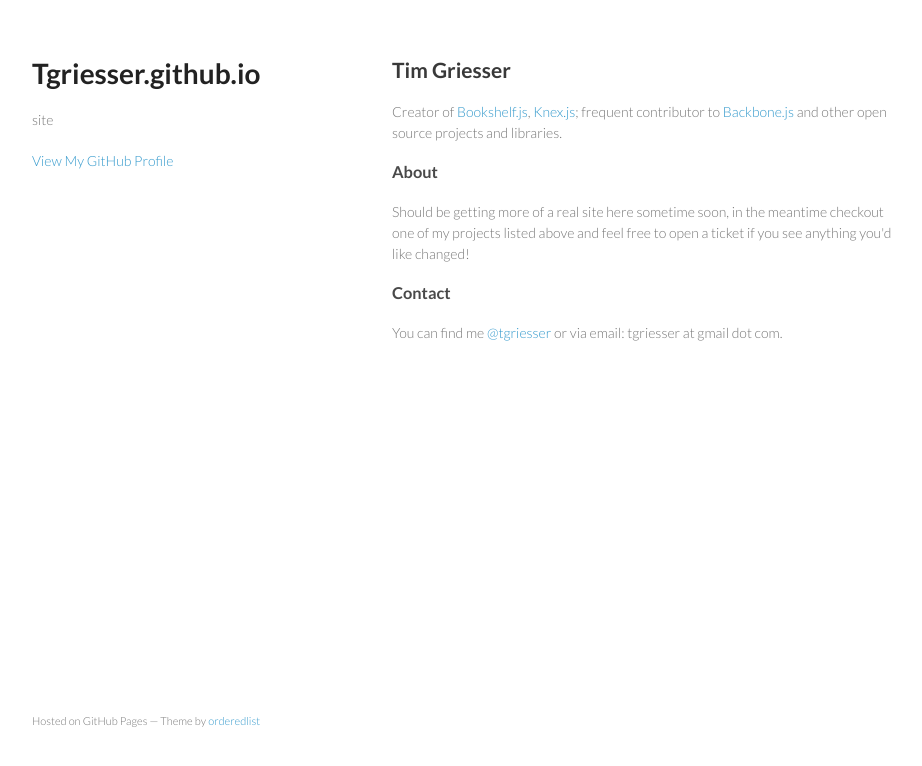
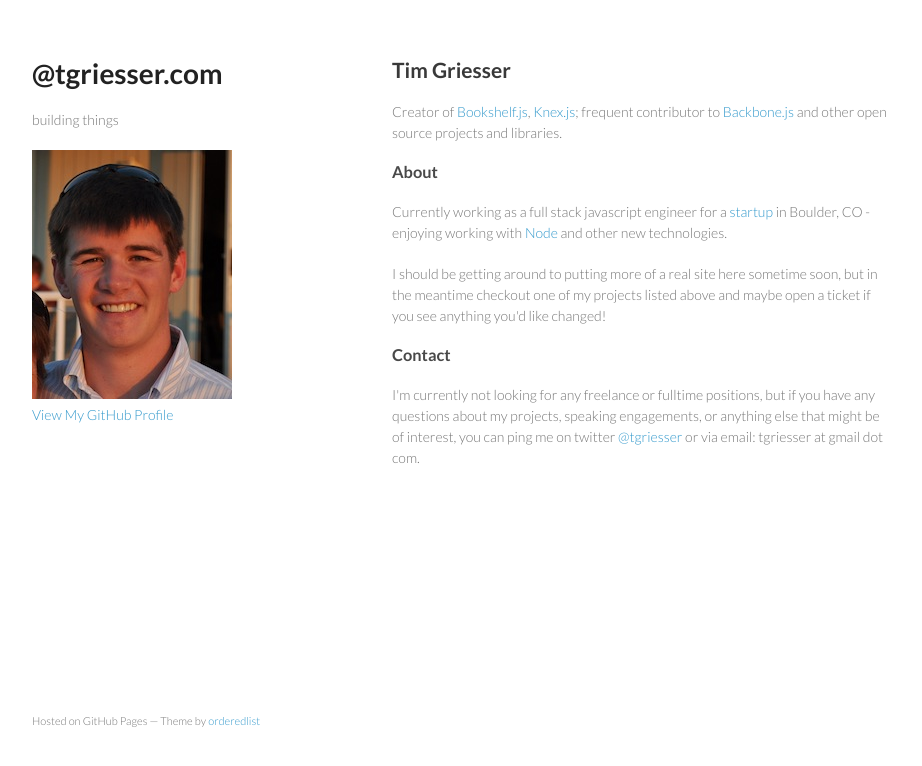
Before and after one commit to tgriesser/tgriesser.github.io, a plain HTML site: page index.html in a window 1280 px wide. Shown: the whole page, without its empty margins (178-1100 px from the left). Drawn offline with Linux system fonts and the light colour scheme.

Commit message:
adding some things

```diff
--- a/index.html
+++ b/index.html
@@ -3,7 +3,7 @@
   <head>
     <meta charset="utf-8">
     <meta http-equiv="X-UA-Compatible" content="chrome=1">
-    <title>Tgriesser.github.io by tgriesser</title>
+    <title>@tgriesser.com</title>
 
     <link rel="stylesheet" href="stylesheets/styles.css">
     <link rel="stylesheet" href="stylesheets/pygment_trac.css">
@@ -15,9 +15,10 @@
   <body>
     <div class="wrapper">
       <header>
-        <h1>Tgriesser.github.io</h1>
-        <p>site</p>
+        <h1>@tgriesser.com</h1>
+        <p>building things</p>
 
+        <img src="images/tim.jpg" alt="Tim Griesser">
 
         <p class="view"><a href="https://github.com/tgriesser">View My GitHub Profile</a></p>
 
@@ -30,11 +31,20 @@ to <a href="http://backbonejs.org">Backbone.js</a> and other open source project
 
 <h3>About</h3>
 
-<p>Should be getting more of a real site here sometime soon, in the meantime checkout one of my projects listed above and feel free to open a ticket if you see anything you'd like changed!</p>
+<p>
+  Currently working as a full stack javascript engineer for a <a href="http://snuggpro.com">startup</a> in Boulder, CO - enjoying
+  working with <a href="http://nodejs.org">Node</a> and other new technologies.
+</p>
+
+<p>
+  I should be getting around to putting more of a real site here sometime soon, but in the meantime
+  checkout one of my projects listed above and maybe open a ticket if you see anything you'd like changed!
+</p>
 
 <h3>Contact</h3>
 
-<p>You can find me <a href="http://twitter.com/tgriesser">@tgriesser</a> or via email: tgriesser at gmail dot com.</p>
+<p>I'm currently not looking for any freelance or fulltime positions, but if you have any questions about my projects, speaking engagements,
+  or anything else that might be of interest, you can ping me on twitter <a href="http://twitter.com/tgriesser">@tgriesser</a> or via email: tgriesser at gmail dot com.</p>
       </section>
       <footer>
         <p><small>Hosted on GitHub Pages &mdash; Theme by <a href="https://github.com/orderedlist">orderedlist</a></small></p>
@@ -51,6 +61,5 @@ to <a href="http://backbonejs.org">Backbone.js</a> and other open source project
       pageTracker._trackPageview();
       } catch(err) {}
     </script>
-
   </body>
 </html>
```
Also changed, not shown: images/tim.jpg (added), 1 other file. Lines whose indentation alone changed are shown as unchanged.
